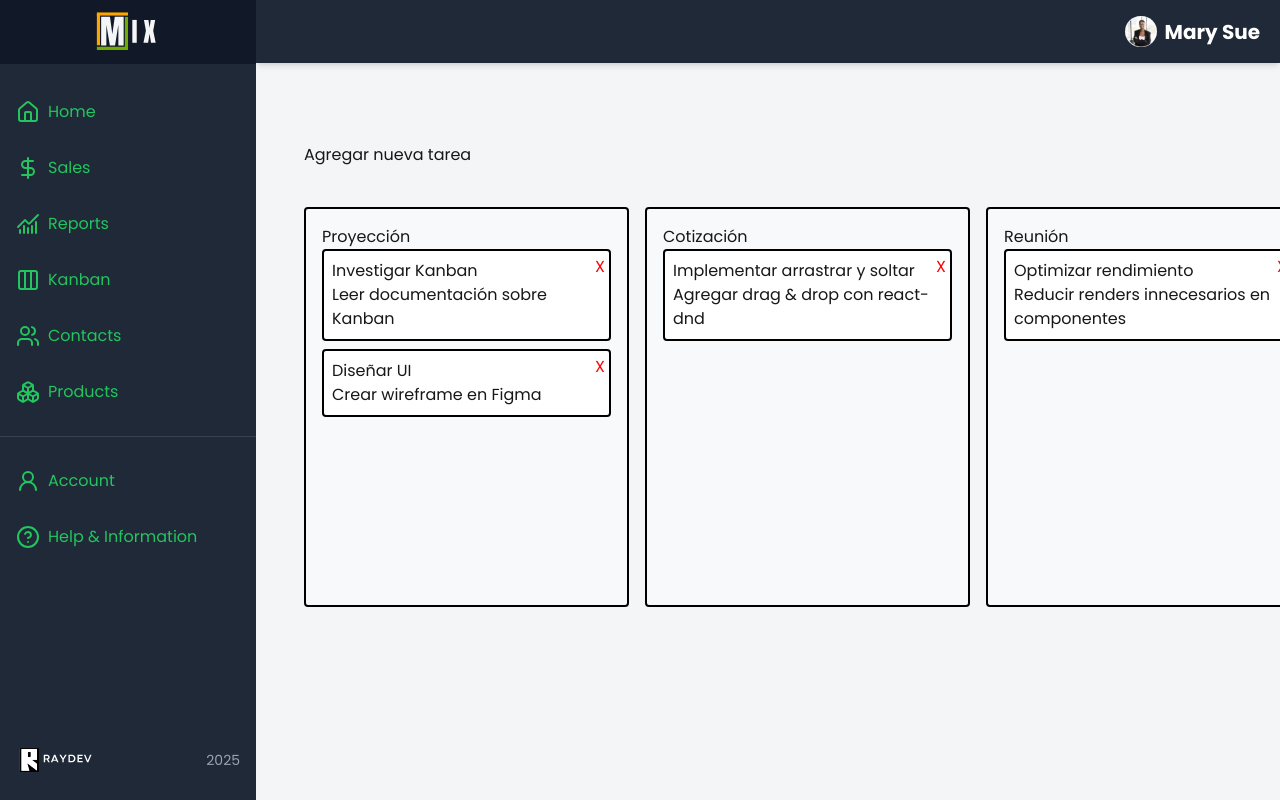
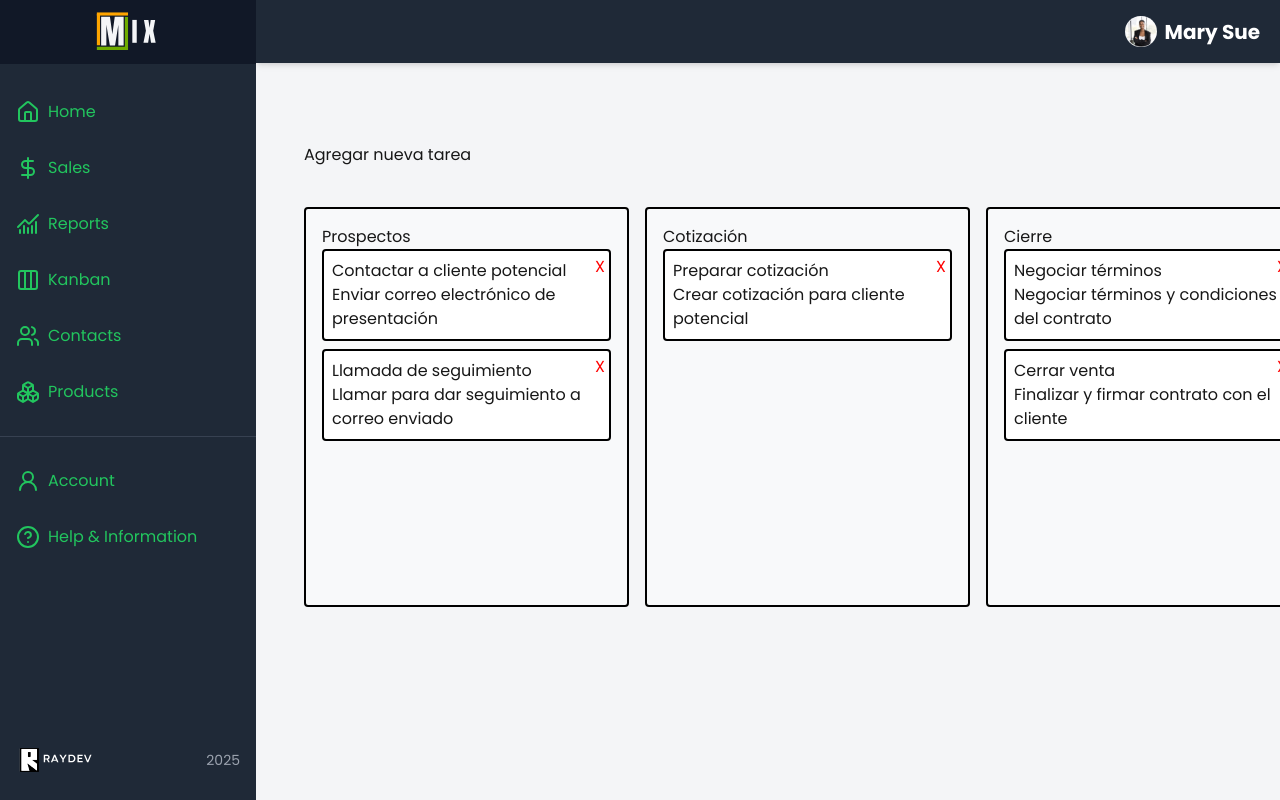
Before and after one commit to BlueE-05/MIX, a Next.js app: page /crm/kanban in a window 1280 px wide. Built offline with nearby package versions, Linux system fonts and the light colour scheme.

Commit message:
Singup arreglado y kanban

```diff
--- a/src/components/Kanban/KanbanBoard.tsx
+++ b/src/components/Kanban/KanbanBoard.tsx
@@ -11,21 +11,22 @@ interface Task {
 
 const KanbanBoard: React.FC = () => {
   const [tasks, setTasks] = useState<{ [key: string]: Task[] }>({
-    'Proyección': [
-      { id: 1, title: 'Investigar Kanban', description: 'Leer documentación sobre Kanban' },
-      { id: 2, title: 'Diseñar UI', description: 'Crear wireframe en Figma' },
+    'Prospectos': [
+      { id: 1, title: 'Contactar a cliente potencial', description: 'Enviar correo electrónico de presentación' },
+      { id: 2, title: 'Llamada de seguimiento', description: 'Llamar para dar seguimiento a correo enviado' },
     ],
     'Cotización': [
-      { id: 3, title: 'Implementar arrastrar y soltar', description: 'Agregar drag & drop con react-dnd' },
+      { id: 3, title: 'Preparar cotización', description: 'Crear cotización para cliente potencial' },
     ],
-    'Reunión': [
-      { id: 4, title: 'Optimizar rendimiento', description: 'Reducir renders innecesarios en componentes' },
+    'Cierre': [
+      { id: 4, title: 'Negociar términos', description: 'Negociar términos y condiciones del contrato' },
+      { id: 5, title: 'Cerrar venta', description: 'Finalizar y firmar contrato con el cliente' },
     ],
   });
 
   const [newTaskTitle, setNewTaskTitle] = useState('');
   const [newTaskDescription, setNewTaskDescription] = useState('');
-  const [selectedColumn, setSelectedColumn] = useState('Por hacer');
+  const [selectedColumn, setSelectedColumn] = useState('Prospectos');
   const [isModalOpen, setIsModalOpen] = useState(false);
 
   const addTask = () => {
```
